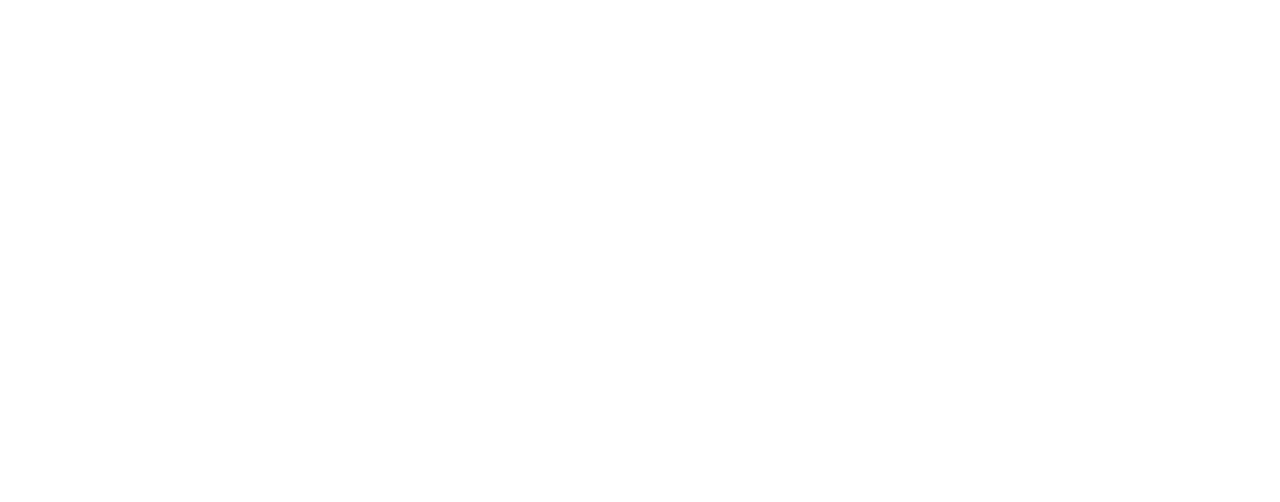
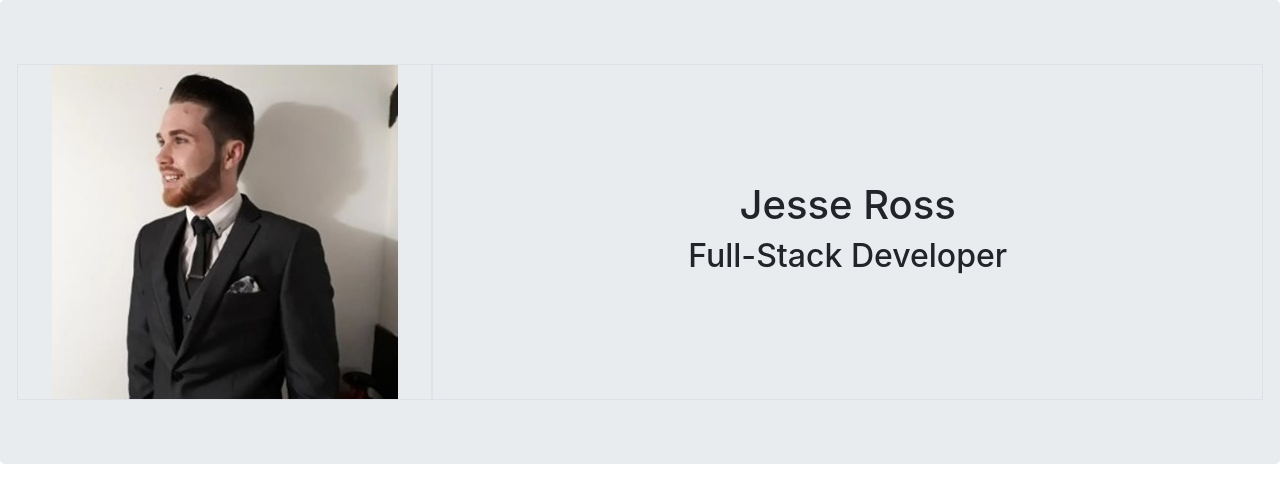
Before and after one commit to JesseRoss001/ResumeJesse, a plain HTML site: page index.html in a window 1280 px wide. Drawn offline with nearby package versions, Linux system fonts and the light colour scheme.

Commit message:
Structure and styling of header being completed main image uploaded and h1 and h2

```diff
--- a/index.html
+++ b/index.html
@@ -7,12 +7,38 @@
     <meta name="description" content="Junior Fullstack Developer Resume">
     <meta name="author" content="Jesse Ross">
     <title> J.Resume</title>
-    <link rel="icon" type="png" href="assets/favicons/puzzle-favicon.png">
+    <link rel="icon" type="png" href="assets/favicons/Head-favicon.png">
+    <link rel="stylesheet" href="https://cdn.jsdelivr.net/npm/bootstrap@4.6.2/dist/css/bootstrap.min.css" integrity="sha384-xOolHFLEh07PJGoPkLv1IbcEPTNtaed2xpHsD9ESMhqIYd0nLMwNLD69Npy4HI+N" crossorigin="anonymous">
 </head>
 <body>
+<header>
+    <div class="jumbotron">
+    <div class="row ">
+        <div class="col-12 col-md-6 col-lg-4 d-flex justify-content-center align-items-center border">
+<img src="assets/images/Header-image.jpg" alt="" class="img-fluid m-auto p-auto ">
+        </div>
+        <div class="col-12 col-md-6 col-lg-8 d-flex flex-column justify-content-center align-items-center border">
+            <h1>
+Jesse Ross
+            </h1>
+            <h2>
+Full-Stack Developer
+            </h2>
+        </div>
+    </div>
+</div>
 
+</header>
+<main>
+
+</main>
+<footer>
+
+</footer>
 
 <!-- Scripts -->
 <script src="https://kit.fontawesome.com/11665d5c0d.js" crossorigin="anonymous"></script>
+<script src="https://cdn.jsdelivr.net/npm/jquery@3.5.1/dist/jquery.slim.min.js" integrity="sha384-DfXdz2htPH0lsSSs5nCTpuj/zy4C+OGpamoFVy38MVBnE+IbbVYUew+OrCXaRkfj" crossorigin="anonymous"></script>
+<script src="https://cdn.jsdelivr.net/npm/bootstrap@4.6.2/dist/js/bootstrap.bundle.min.js" integrity="sha384-Fy6S3B9q64WdZWQUiU+q4/2Lc9npb8tCaSX9FK7E8HnRr0Jz8D6OP9dO5Vg3Q9ct" crossorigin="anonymous"></script>
 </body>
 </html>
```
Also changed, not shown: index-interted.html (added, +13 -0 lines), assets/favicons/Head-favicon-inverted.png (added), assets/favicons/Head-favicon.png (added), assets/favicons/puzzle-favicon.png (deleted), assets/images/Header-image.jpg (added).
